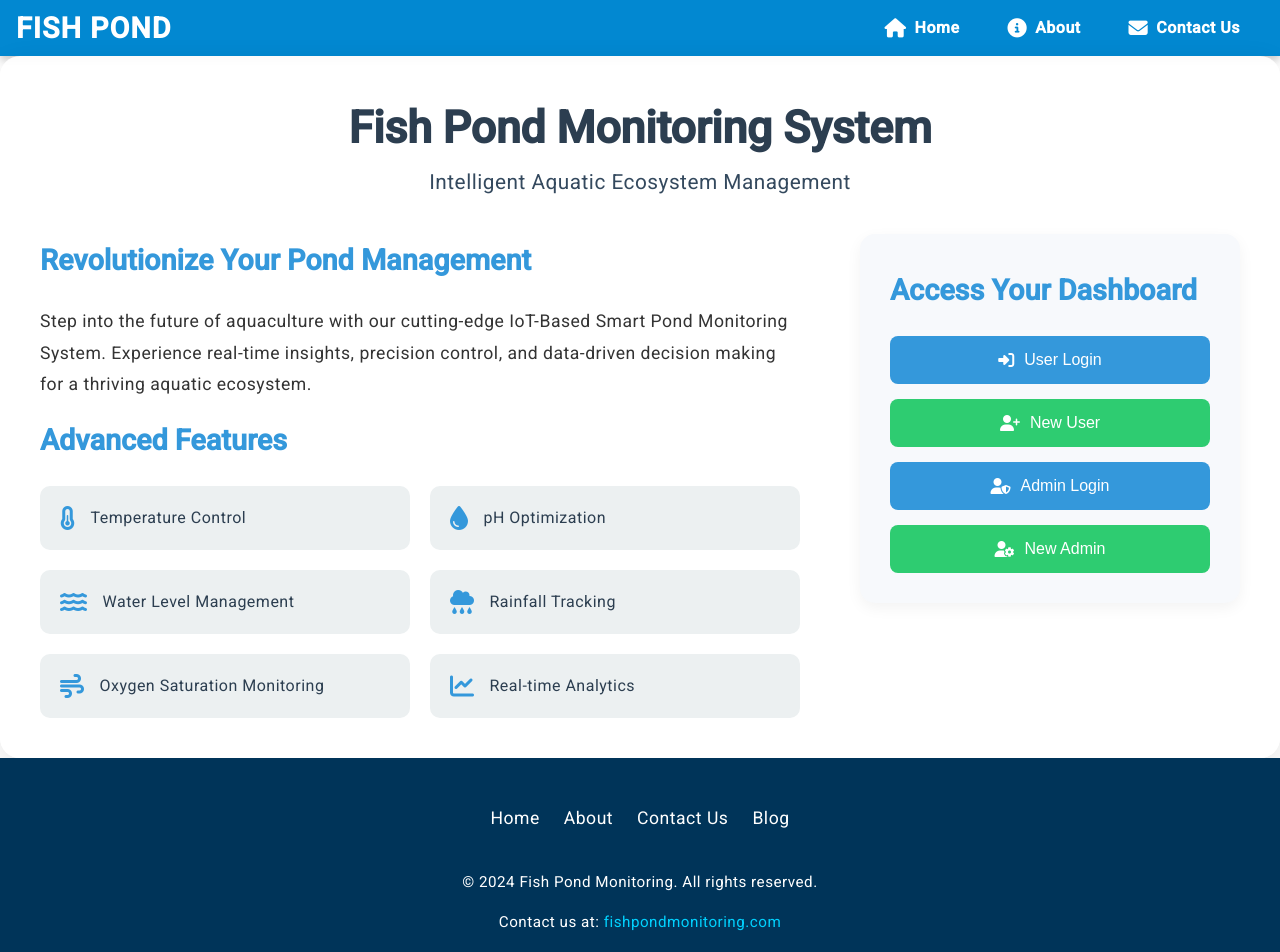
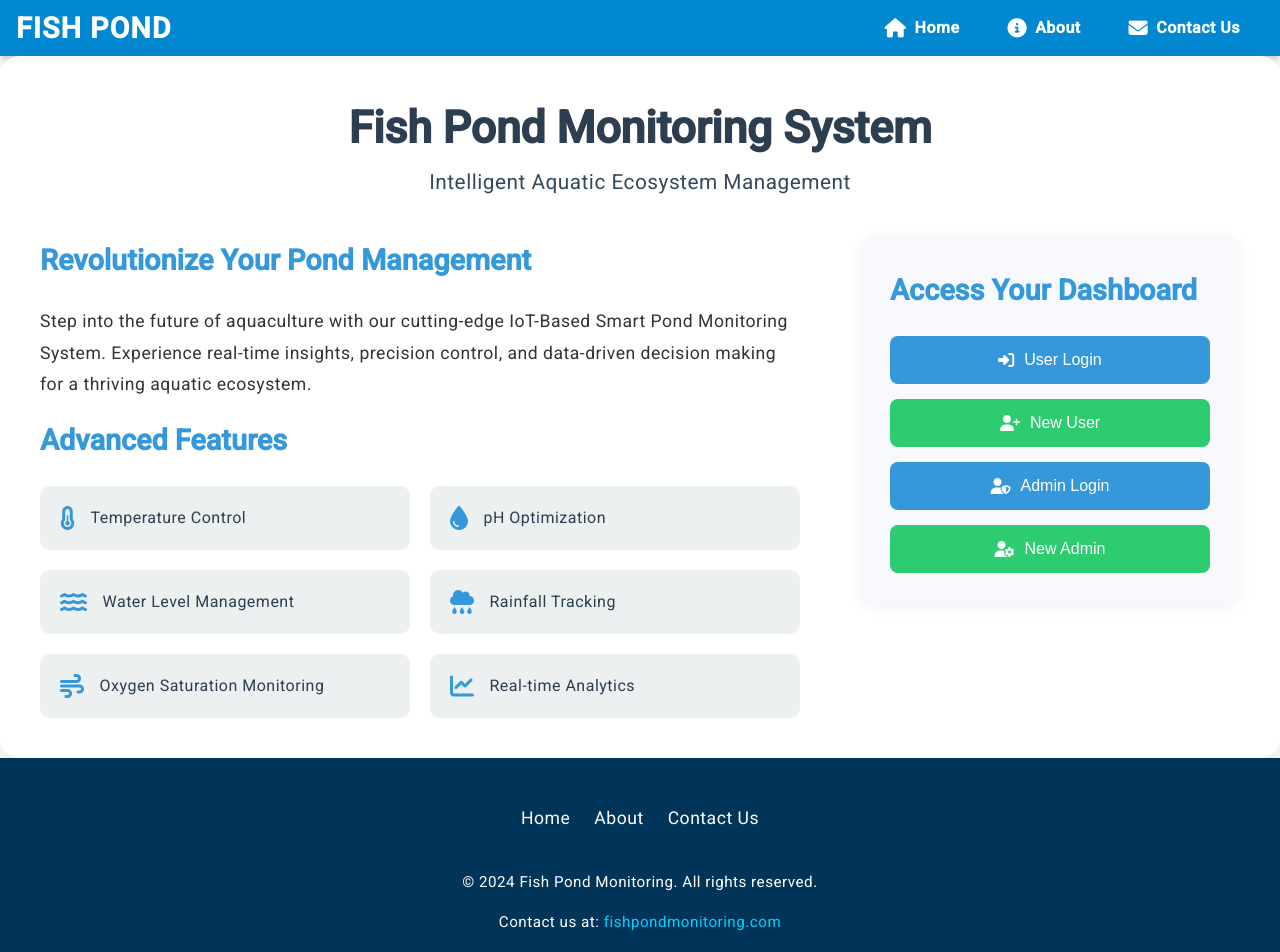
Before and after one commit to minnukota381/Fish-Pond-Monitoring-UI, an Angular app: page / in a window 1280 px wide. Shown: the top 952 px of the page. Built offline with nearby package versions, Linux system fonts and the light colour scheme.

Commit message:
Remove "Blog" link from footer navigation.

```diff
--- a/src/app/footer/footer.component.html
+++ b/src/app/footer/footer.component.html
@@ -7,7 +7,6 @@
       <a routerLink="/">Home</a>
       <a routerLink="/about">About</a>
       <a routerLink="/contact">Contact Us</a>
-      <a routerLink="/blog">Blog</a>
     </div>
     <div class="footer-info">
       <p>&copy; 2024 Fish Pond Monitoring. All rights reserved.</p>
```
